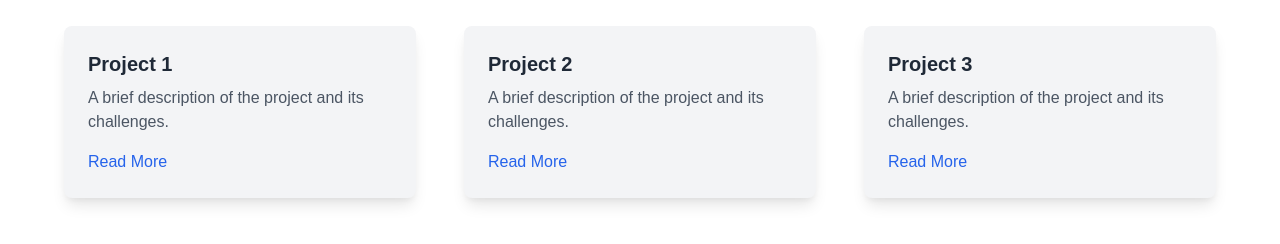
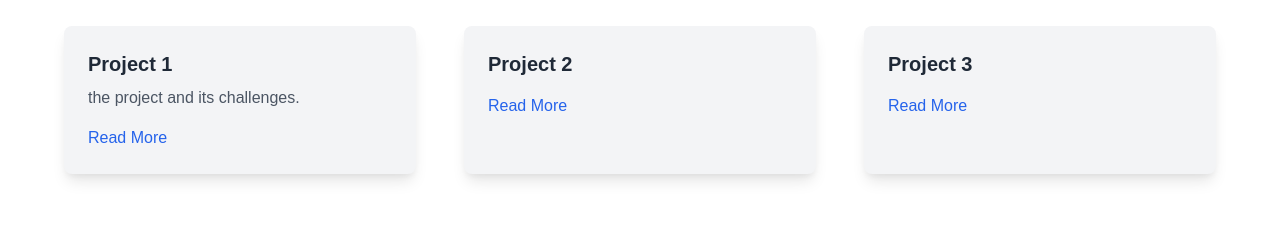
Before and after one commit to Blacket-dev/dagem, a plain HTML site: page past.html in a window 1280 px wide. Shown: the part 142-386 px from the top of the page. Drawn offline with nearby package versions, Linux system fonts and the light colour scheme.

Commit message:
Update past.html

```diff
--- a/past.html
+++ b/past.html
@@ -153,17 +153,17 @@
         <div class="grid md:grid-cols-3 gap-12">
             <div class="bg-gray-100 p-6 rounded-lg shadow-lg">
                 <h3 class="text-xl font-bold text-gray-800">Project 1</h3>
-                <p class="text-gray-600 mt-2">A brief description of the project and its challenges.</p>
+                <p class="text-gray-600 mt-2"> the project and its challenges.</p>
                 <a href="past-work.html" class="text-blue-600 hover:underline mt-4 block">Read More</a>
             </div>
             <div class="bg-gray-100 p-6 rounded-lg shadow-lg">
                 <h3 class="text-xl font-bold text-gray-800">Project 2</h3>
-                <p class="text-gray-600 mt-2">A brief description of the project and its challenges.</p>
+                <p class="text-gray-600 mt-2"></p>
                 <a href="past-work.html" class="text-blue-600 hover:underline mt-4 block">Read More</a>
             </div>
             <div class="bg-gray-100 p-6 rounded-lg shadow-lg">
                 <h3 class="text-xl font-bold text-gray-800">Project 3</h3>
-                <p class="text-gray-600 mt-2">A brief description of the project and its challenges.</p>
+                <p class="text-gray-600 mt-2"></p>
                 <a href="past-work.html" class="text-blue-600 hover:underline mt-4 block">Read More</a>
             </div>
         </div>
```
